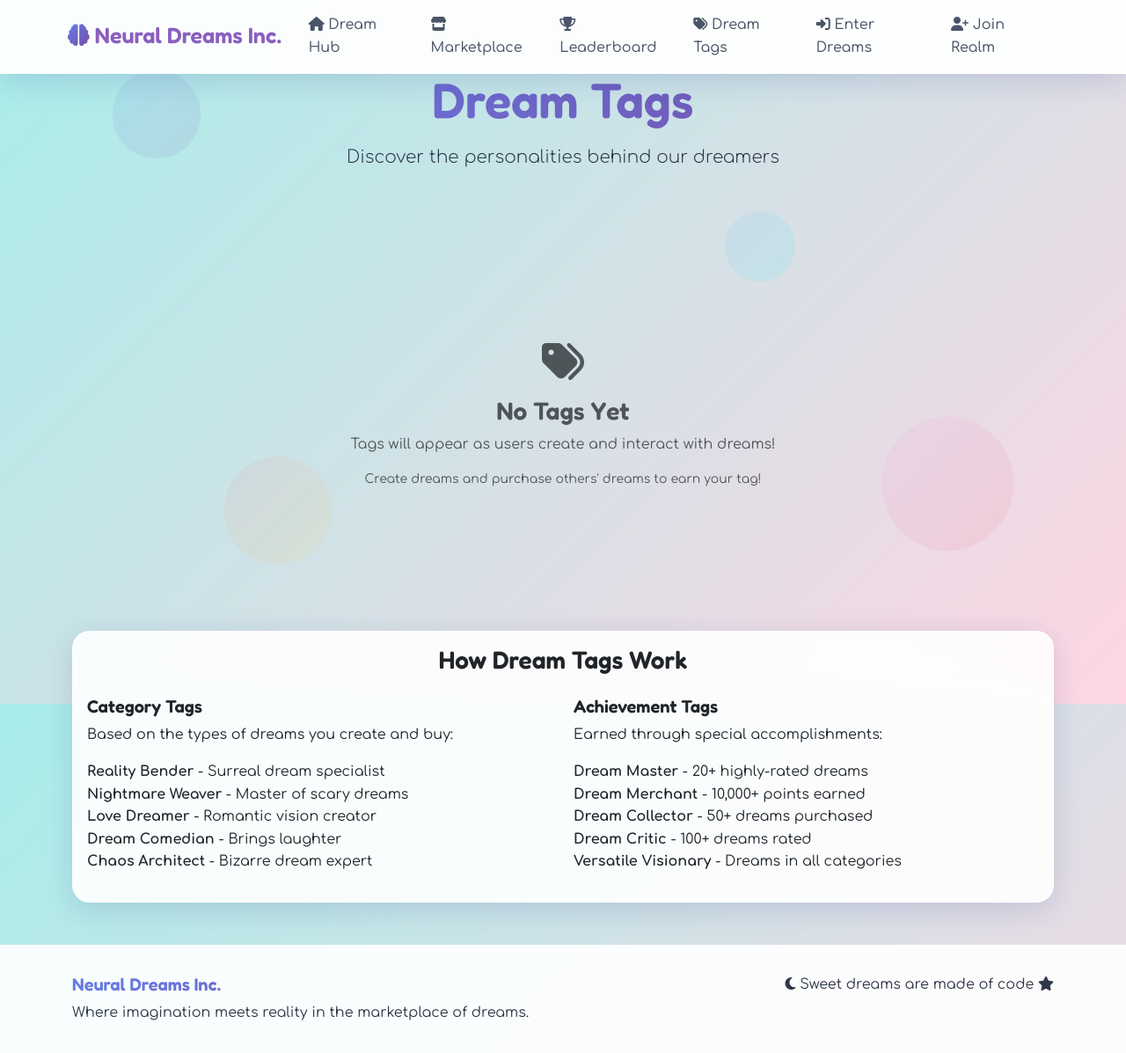
After one commit to ChaitanyaKis/NeuralDreams, a Flask app: page /tags/ in a window 1280 px wide. The commit adds this page. Shown: the whole page at 88% size. Run offline with Flask 3, Linux system fonts and the light colour scheme.

Commit message:
Add dream tag system for users based on their dream preferences
Integrate a new tagging system that categorizes users by their dream creation and purchase history, introducing new routes for tag leaderboards and user profile display, and updating the User model and utility functions to support dream tag assignment and retrieval.

Replit-Commit-Author: Agent
Replit-Commit-Session-Id: 7536eaba-5666-4bc5-85cf-a70957086c18
Replit-Commit-Checkpoint-Type: full_checkpoint
Replit-Commit-Screenshot-Url: https://storage.googleapis.com/screenshot-production-us-central1/abcdf041-b5cb-40e4-988b-6d665720f953/7536eaba-5666-4bc5-85cf-a70957086c18/4N6CL56

```diff
--- a/app.py
+++ b/app.py
@@ -49,10 +49,12 @@ def load_user(user_id):
 from routes.auth_routes import auth_bp
 from routes.marketplace_routes import marketplace_bp
 from routes.profile_routes import profile_bp
+from routes.tag_routes import tag_bp
 
 app.register_blueprint(auth_bp, url_prefix='/auth')
 app.register_blueprint(marketplace_bp, url_prefix='/marketplace')
 app.register_blueprint(profile_bp, url_prefix='/profile')
+app.register_blueprint(tag_bp, url_prefix='/tags')
 
 # Main routes
 from flask import render_template, redirect, url_for
@@ -87,8 +89,8 @@ os.makedirs(app.config['UPLOAD_FOLDER'], exist_ok=True)
 
 @app.context_processor
 def inject_dream_utils():
-    from dream_utils import get_category_icon
-    return dict(get_category_icon=get_category_icon)
+    from dream_utils import get_category_icon, get_user_tag_display
+    return dict(get_category_icon=get_category_icon, get_user_tag_display=get_user_tag_display)
 
 with app.app_context():
     import models
--- a/models.py
+++ b/models.py
@@ -11,6 +11,7 @@ class User(UserMixin, db.Model):
     points = db.Column(db.Integer, default=1000)  # Starting points
     created_at = db.Column(db.DateTime, default=datetime.utcnow)
     bio = db.Column(db.Text)
+    dream_tag = db.Column(db.String(50))  # User's dream specialization tag
 
     # Relationships
     dreams = db.relationship('Dream', backref='author', lazy=True, cascade='all, delete-orphan')
--- a/routes/marketplace_routes.py
+++ b/routes/marketplace_routes.py
@@ -121,6 +121,10 @@ def post_dream():
         db.session.add(dream)
         db.session.commit()
 
+        # Update user's dream tag after creating a dream
+        from dream_utils import update_user_dream_tag
+        update_user_dream_tag(current_user.id)
+
         flash('Your dream has been shared with the world!', 'success')
         return redirect(url_for('marketplace.dream_detail', id=dream.id))
 
--- /dev/null
+++ b/routes/tag_routes.py
@@ -0,0 +1,77 @@
+"""
+Tag management routes for Neural Dreams Inc.
+"""
+from flask import Blueprint, render_template, request, redirect, url_for, flash
+from flask_login import login_required, current_user
+from user_tags import (
+    update_all_user_tags,
+    get_tag_leaderboard,
+    get_users_by_tag,
+    DREAM_TAGS,
+    ACHIEVEMENT_TAGS
+)
+from models import User
+from app import db
+
+tag_bp = Blueprint('tags', __name__, url_prefix='/tags')
+
+@tag_bp.route('/')
+def tag_leaderboard():
+    """Display tag leaderboard and statistics"""
+    leaderboard = get_tag_leaderboard()
+
+    # Get all available tags for filtering
+    all_tags = {**DREAM_TAGS, **ACHIEVEMENT_TAGS}
+
+    return render_template('tags/leaderboard.html',
+                         leaderboard=leaderboard,
+                         all_tags=all_tags)
+
+@tag_bp.route('/category/<category>')
+def users_by_category(category):
+    """Display users with a specific tag"""
+    users = get_users_by_tag(category)
+
+    # Get tag info
+    tag_info = None
+    if category in DREAM_TAGS:
+        tag_info = DREAM_TAGS[category]
+        tag_info['type'] = 'category'
+    elif category in ACHIEVEMENT_TAGS:
+        tag_info = ACHIEVEMENT_TAGS[category]
+        tag_info['type'] = 'achievement'
+
+    if not tag_info:
+        flash('Tag not found', 'error')
+        return redirect(url_for('tags.tag_leaderboard'))
+
+    return render_template('tags/category_users.html',
+                         users=users,
+                         category=category,
+                         tag_info=tag_info)
+
+@tag_bp.route('/update-all', methods=['POST'])
+@login_required
+def update_all_tags():
+    """Update tags for all users (admin function)"""
+    if current_user.username != 'admin':  # Simple admin check
+        flash('Access denied', 'error')
+        return redirect(url_for('tags.tag_leaderboard'))
+
+    updated_count = update_all_user_tags()
+    flash(f'Updated tags for {updated_count} users', 'success')
+    return redirect(url_for('tags.tag_leaderboard'))
+
+@tag_bp.route('/my-tag')
+@login_required
+def my_tag():
+    """Display current user's tag information"""
+    from user_tags import get_user_tag_info, analyze_user_dream_preferences
+
+    tag_info = get_user_tag_info(current_user)
+    preferences = analyze_user_dream_preferences(current_user.id)
+
+    return render_template('tags/my_tag.html',
+                         tag_info=tag_info,
+                         preferences=preferences,
+                         all_tags={**DREAM_TAGS, **ACHIEVEMENT_TAGS})
--- a/templates/base.html
+++ b/templates/base.html
@@ -48,6 +48,11 @@
                     <li class="nav-item">
                         <a class="nav-link" href="{{ url_for('leaderboard') }}">
                             <i class="fas fa-trophy"></i> Leaderboard
+                        </a>
+                    </li>
+                    <li class="nav-item">
+                        <a class="nav-link" href="{{ url_for('tags.tag_leaderboard') }}">
+                            <i class="fas fa-tags"></i> Dream Tags
                         </a>
                     </li>
                     {% if current_user.is_authenticated %}
--- /dev/null
+++ b/templates/tags/leaderboard.html
@@ -0,0 +1,107 @@
+{% extends "base.html" %}
+
+{% block title %}Dream Tags - Neural Dreams Inc.{% endblock %}
+
+{% block content %}
+<div class="container">
+    <div class="text-center mb-5 animate__animated animate__fadeInUp">
+        <h1 class="display-4 text-gradient mb-3">Dream Tags</h1>
+        <p class="lead">Discover the personalities behind our dreamers</p>
+    </div>
+
+    <!-- Tag Statistics -->
+    <div class="row mb-5">
+        {% for tag_data in leaderboard %}
+            <div class="col-lg-4 col-md-6 mb-4 animate__animated animate__fadeInUp" style="animation-delay: {{ loop.index * 0.1 }}s;">
+                <div class="card dream-card h-100">
+                    <div class="card-body text-center">
+                        <div class="mb-3">
+                            <span class="badge dream-tag {{ 'achievement-tag' if tag_data.info.type == 'achievement' else 'category-tag' }}"
+                                  style="background: linear-gradient(45deg, {{ tag_data.info.color }}, {{ tag_data.info.color }}bb); color: white; font-size: 1.2rem; padding: 12px 20px;">
+                                {{ tag_data.info.icon }} {{ tag_data.info.name }}
+                            </span>
+                        </div>
+
+                        <p class="text-muted mb-3">{{ tag_data.info.description }}</p>
+
+                        <h4 class="text-primary mb-3">{{ tag_data.user_count }} dreamers</h4>
+
+                        <!-- Sample users with this tag -->
+                        <div class="d-flex justify-content-center flex-wrap gap-2 mb-3">
+                            {% for user in tag_data.users[:3] %}
+                                <a href="{{ url_for('profile.view_profile', user_id=user.id) }}"
+                                   class="btn btn-sm btn-outline-dream">
+                                    {{ user.username }}
+                                </a>
+                            {% endfor %}
+                            {% if tag_data.user_count > 3 %}
+                                <span class="text-muted small">+{{ tag_data.user_count - 3 }} more</span>
+                            {% endif %}
+                        </div>
+
+                        <a href="{{ url_for('tags.users_by_category', category=tag_data.tag) }}"
+                           class="btn btn-dream">
+                            View All {{ tag_data.info.name }}s
+                        </a>
+                    </div>
+                </div>
+            </div>
+        {% endfor %}
+    </div>
+
+    {% if not leaderboard %}
+        <div class="text-center py-5">
+            <div class="empty-state animate__animated animate__fadeIn">
+                <i class="fas fa-tags fa-3x text-muted mb-3"></i>
+                <h3 class="text-muted">No Tags Yet</h3>
+                <p class="text-muted">Tags will appear as users create and interact with dreams!</p>
+                <p class="text-muted small">Create dreams and purchase others' dreams to earn your tag!</p>
+            </div>
+        </div>
+    {% endif %}
+
+    <!-- Info Section -->
+    <div class="row mt-5">
+        <div class="col-12">
+            <div class="card dream-card animate__animated animate__fadeInUp">
+                <div class="card-body">
+                    <h3 class="text-center mb-4">How Dream Tags Work</h3>
+                    <div class="row">
+                        <div class="col-md-6">
+                            <h5>Category Tags</h5>
+                            <p>Based on the types of dreams you create and buy:</p>
+                            <ul class="list-unstyled">
+                                <li><strong>Reality Bender</strong> - Surreal dream specialist</li>
+                                <li><strong>Nightmare Weaver</strong> - Master of scary dreams</li>
+                                <li><strong>Love Dreamer</strong> - Romantic vision creator</li>
+                                <li><strong>Dream Comedian</strong> - Brings laughter</li>
+                                <li><strong>Chaos Architect</strong> - Bizarre dream expert</li>
+                            </ul>
+                        </div>
+                        <div class="col-md-6">
+                            <h5>Achievement Tags</h5>
+                            <p>Earned through special accomplishments:</p>
+                            <ul class="list-unstyled">
+                                <li><strong>Dream Master</strong> - 20+ highly-rated dreams</li>
+                                <li><strong>Dream Merchant</strong> - 10,000+ points earned</li>
+                                <li><strong>Dream Collector</strong> - 50+ dreams purchased</li>
+                                <li><strong>Dream Critic</strong> - 100+ dreams rated</li>
+                                <li><strong>Versatile Visionary</strong> - Dreams in all categories</li>
+                            </ul>
+                        </div>
+                    </div>
+                </div>
+            </div>
+        </div>
+    </div>
+</div>
+
+<style>
+.text-gradient {
+    background: linear-gradient(135deg, #667eea 0%, #764ba2 100%);
+    -webkit-background-clip: text;
+    -webkit-text-fill-color: transparent;
+    background-clip: text;
+}
+</style>
+{% endblock %}
```
Also changed, not shown: dream_utils.py (+20 -0 lines), static/css/style.css (+50 -0 lines), templates/profile.html (+10 -0 lines), user_tags.py (added, +253 -0 lines), 1 other file.
